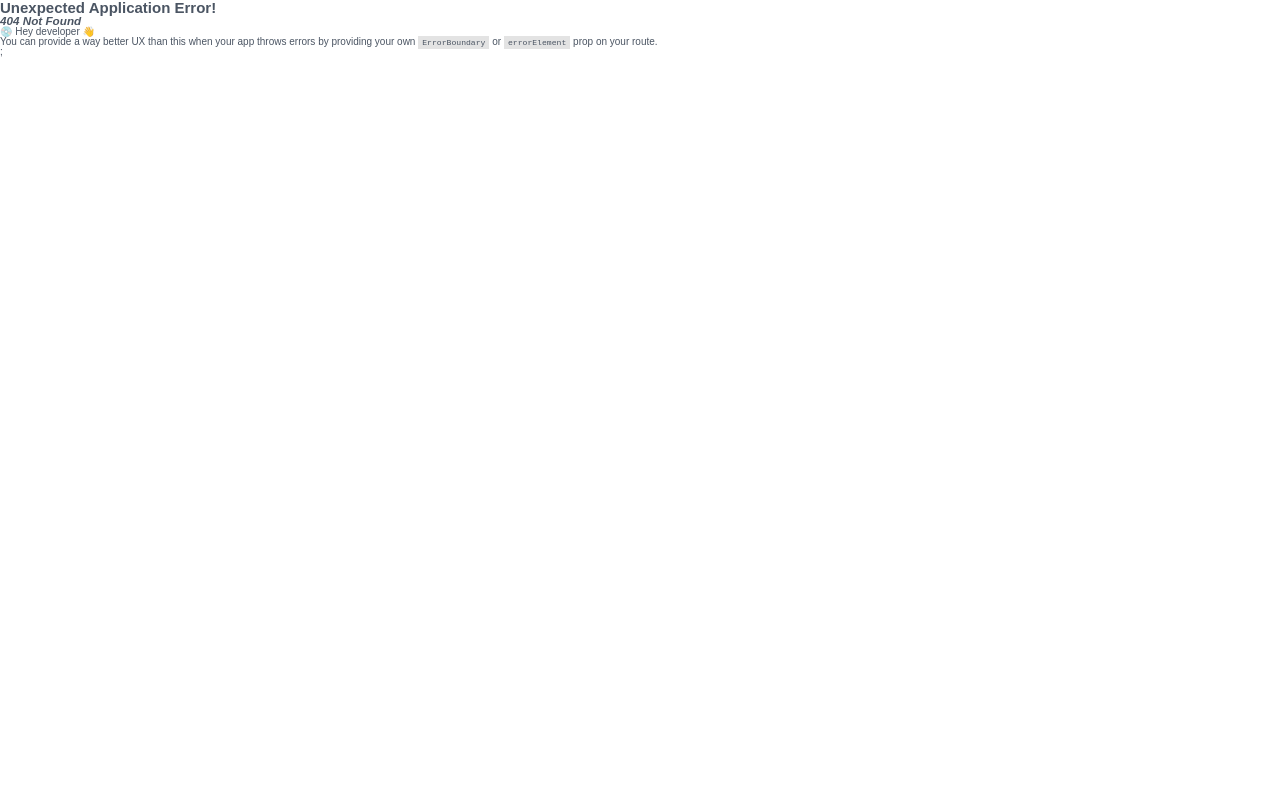
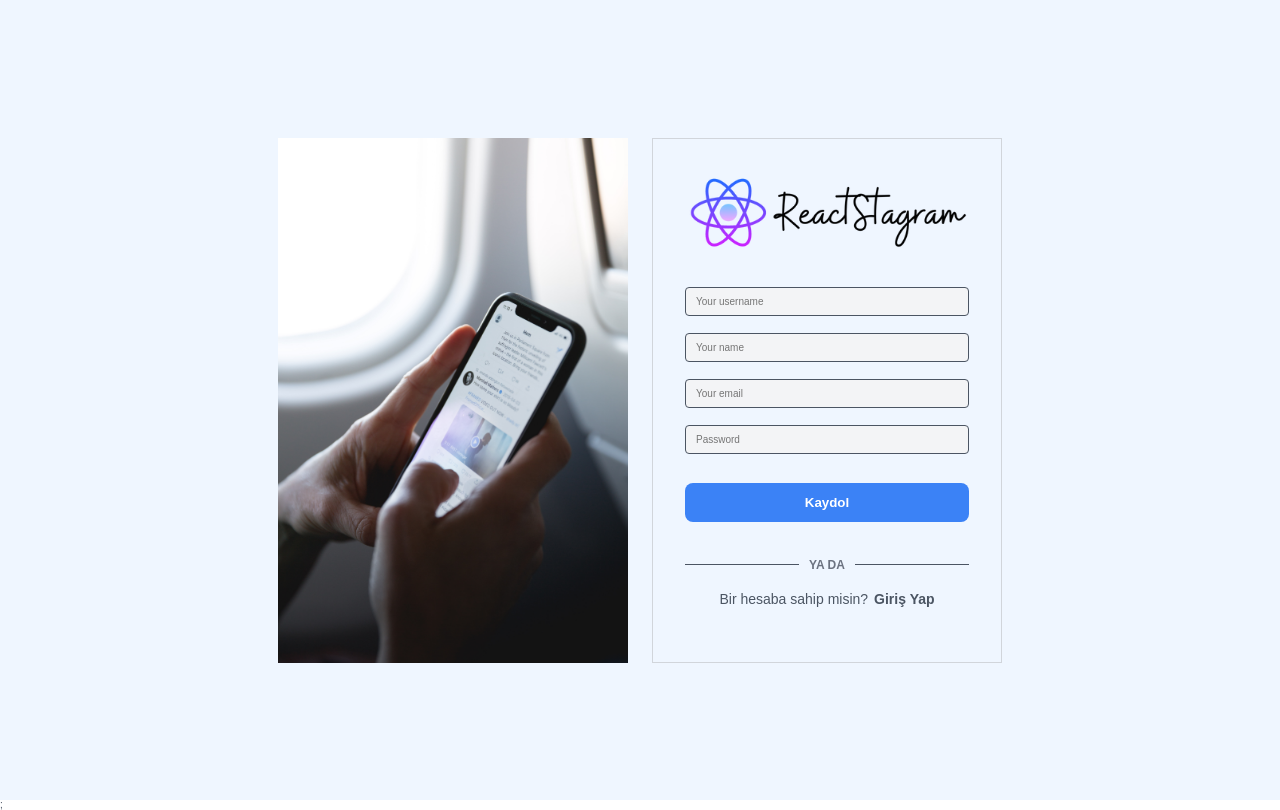
Before and after one commit to UmutYG/ReactStragram-React, a React (Vite) app: page /signup in a window 1280 px wide. Before the commit this address had no page. Built offline with nearby package versions, Linux system fonts and the light colour scheme.

Commit message:
work on form

```diff
--- a/src/App.tsx
+++ b/src/App.tsx
@@ -8,7 +8,8 @@ import store from './store';
 const router = createBrowserRouter([
     { path: '/', element: <HomePage /> },
 
-    { path: '/auth', element: <AuthPage /> }
+    { path: '/login', element: <AuthPage mode="login" /> },
+    { path: '/signup', element: <AuthPage mode="signup"/> },
 ]);
 
 function App() {
--- a/src/index.css
+++ b/src/index.css
@@ -81,6 +81,10 @@ body {
     margin-bottom: 1.2rem !important;
 }
 
+.margin-bottom-md {
+    margin-bottom: 3.2rem !important;
+}
+
 .margin-top-sm {
     margin-top: 1.2rem !important;
 }
@@ -116,6 +120,13 @@ a:visited {
 .icon--l {
     width: 3.2rem;
     height: 3.2rem;
+}
+
+.loading-gif {
+    width: 2.4rem;
+    height: 2.4rem;
+    mix-blend-mode: color-burn;
+
 }
 
 
--- a/src/pages/Auth/components/AuthForm.tsx
+++ b/src/pages/Auth/components/AuthForm.tsx
@@ -1,30 +1,78 @@
 import '../index.css';
 
+import { NavLink } from 'react-router-dom';
 import { useDispatch, useSelector } from 'react-redux';
 import { useNavigate } from 'react-router-dom';
-import { useRef } from 'react';
+import { useRef, useState } from 'react';
 
 import { AppDispatch } from '../../../store';
+import { LoadingReducerState } from '../../../store/reducers/LoadingReducer';
 import { RootState } from '../../../store/reducers';
-import { login } from '../../../store/actions/auth';
+import { login, signup } from '../../../store/actions/auth';
 
-const AuthForm = () => {
+interface AuthFormProps {
+    mode: 'login' | 'signup';
+}
+
+const AuthForm: React.FC<AuthFormProps> = (props) => {
+    console.log(props.mode);
+
+    const usernameRef = useRef<HTMLInputElement>(null);
+    const nameRef = useRef<HTMLInputElement>(null);
     const emailRef = useRef<HTMLInputElement>(null);
     const passwordRef = useRef<HTMLInputElement>(null);
 
+    const dispatch = useDispatch<AppDispatch>();
     const isLogginIn = useSelector(
         (state: RootState) => state.loading.isLoggingIn
     );
-
-    const dispatch = useDispatch<AppDispatch>();
+    const isSigningUp = useSelector(
+        (state: RootState) => state.loading.isSigningUp
+    );
 
     const navigate = useNavigate();
-    const loginHandler = async () => {
-        dispatch(login(emailRef.current!.value, passwordRef.current!.value));
+
+    const submitHandler = async () => {
+        if (props.mode === 'login') {
+            dispatch(
+                login(emailRef.current!.value, passwordRef.current!.value)
+            );
+        } else if (props.mode === 'signup') {
+            dispatch(
+                signup(
+                    usernameRef.current!.value,
+                    nameRef.current!.value,
+                    emailRef.current!.value,
+                    passwordRef.current!.value
+                )
+            );
+        }
+
         // navigate('/');
     };
+
     return (
         <form action="#" className="auth-form">
+            {props.mode === 'signup' && (
+                <>
+                    <input
+                        ref={usernameRef}
+                        className="auth-input"
+                        type="username"
+                        name="username"
+                        id="username"
+                        placeholder="Your username"
+                    />
+                    <input
+                        ref={nameRef}
+                        className="auth-input"
+                        type="name"
+                        name="name"
+                        id="name"
+                        placeholder="Your name"
+                    />
+                </>
+            )}
             <input
                 ref={emailRef}
                 className="auth-input"
@@ -43,10 +91,20 @@ const AuthForm = () => {
             />
 
             <button
-                onClick={loginHandler}
-                className="btn btn--full btn--primary margin-top-sm"
+                onClick={submitHandler}
+                className="btn btn--full btn--primary margin-top-sm margin-bottom-md"
             >
-                {!isLogginIn ? 'Giriş Yap' : '...'}
+                {isLogginIn || isSigningUp ? (
+                    <img
+                        className="loading-gif"
+                        src="/src/assets/gif/loading.gif"
+                        alt="Loading Gif"
+                    />
+                ) : props.mode === 'login' ? (
+                    'Giriş Yap'
+                ) : (
+                    'Kaydol'
+                )}
             </button>
 
             <div className="signup-cta">
@@ -57,9 +115,15 @@ const AuthForm = () => {
 
             <div className="signup-direct">
                 <p className="signup-text">
-                    Hesabın yok mu?
+                    {props.mode === 'login'
+                        ? ' Hesabın yok mu?'
+                        : 'Bir hesaba sahip misin?'}
                     <strong className="signup-cta-text">
-                        <a href="main-page.html">Kaydol</a>
+                        {props.mode === 'login' ? (
+                            <NavLink to="/signup">Kaydol</NavLink>
+                        ) : (
+                            <NavLink to="/login">Giriş Yap</NavLink>
+                        )}
                     </strong>
                 </p>
             </div>
--- a/src/pages/Auth/index.css
+++ b/src/pages/Auth/index.css
@@ -71,9 +71,12 @@
 
 .signup-text {
     font-size: 1.4rem;
-    text-align: center;
+    display: flex;
+    justify-content: center;
+    gap: 0.6rem;
 }
 
 .signup-cta-text {
     color: #3b82f6;
+
 }
--- a/src/pages/Auth/index.tsx
+++ b/src/pages/Auth/index.tsx
@@ -2,7 +2,10 @@ import './index.css';
 
 import AuthForm from './components/AuthForm.jsx';
 
-const AuthPage: React.FC = () => {
+interface AuthPageProps {
+    mode: 'login' | 'signup'
+}
+const AuthPage: React.FC<AuthPageProps> = (props) => {
     return (
         <main className="main">
             <section className="section-auth">
@@ -18,7 +21,7 @@ const AuthPage: React.FC = () => {
                             src="/src/assets/img/logo.png"
                             alt="ReactStagram logo"
                         />
-                        <AuthForm />
+                        <AuthForm mode={props.mode}/>
                     </div>
                 </div>
             </section>
--- a/src/store/actions/auth.ts
+++ b/src/store/actions/auth.ts
@@ -1,23 +1,60 @@
+import { Dispatch } from 'react';
+
 import { loadingActions } from '../reducers/LoadingReducer';
+
+interface LoginParams {
+    email: string;
+    password: string;
+}
 
 export const login =
     (email: string, password: string) => async (dispatch: any) => {
-        dispatch(loadingActions.setIsLoggedIn(true));
+        dispatch(loadingActions.setIsLoggingIn(true));
+        const params: LoginParams = {
+            email: email,
+            password: password
+        };
         const response = await fetch('http://localhost:3000/signup', {
             method: 'POST',
             headers: {
                 'Content-Type': 'application/json'
             },
-            body: JSON.stringify({
-                email: email,
-                password: password
-            })
+            body: JSON.stringify(params)
         });
 
         const data = await response.json();
 
         console.log(data);
 
+        dispatch(loadingActions.setIsLoggingIn(false));
+    };
 
-        dispatch(loadingActions.setIsLoggedIn(true));
+interface SignupParams {
+    username: string;
+    name: string;
+    email: string;
+    password: string;
+}
+
+export const signup =
+    (username: string, name: string, email: string, password: string) =>
+    async (dispatch: any) => {
+        dispatch(loadingActions.setIsSigningUp(true));
+        const params: SignupParams = {
+            username,
+            name,
+            email,
+            password
+        };
+        const response = await fetch('http://localhost:3000/signup', {
+            method: 'POST',
+            headers: {
+                'Content Type': 'application/json'
+            },
+            body: JSON.stringify(params)
+        });
+
+        const data = response.json();
+
+        dispatch(loadingActions.setIsSigningUp(false))
     };
--- a/src/store/reducers/LoadingReducer.ts
+++ b/src/store/reducers/LoadingReducer.ts
@@ -1,24 +1,27 @@
-import { PayloadAction, createSlice } from "@reduxjs/toolkit";
+import { PayloadAction, createSlice } from '@reduxjs/toolkit';
 
 export interface LoadingReducerState {
     isLoggingIn: boolean;
+    isSigningUp: boolean;
 }
 
-
-const initialState : LoadingReducerState = {
-    isLoggingIn: false
-}
+const initialState: LoadingReducerState = {
+    isLoggingIn: false,
+    isSigningUp: false
+};
 
 const loadingSlice = createSlice({
     name: 'loading',
     initialState: initialState,
     reducers: {
-        setIsLoggedIn : (state, action: PayloadAction<boolean>) => {
+        setIsLoggingIn: (state, action: PayloadAction<boolean>) => {
             state.isLoggingIn = action.payload;
+        },
+        setIsSigningUp: (state, action: PayloadAction<boolean>) => {
+            state.isSigningUp = action.payload;
         }
     }
 });
 
-
 export const loadingActions = loadingSlice.actions;
 export default loadingSlice.reducer;
```
Also changed, not shown: src/assets/gif/loading.gif (added).
